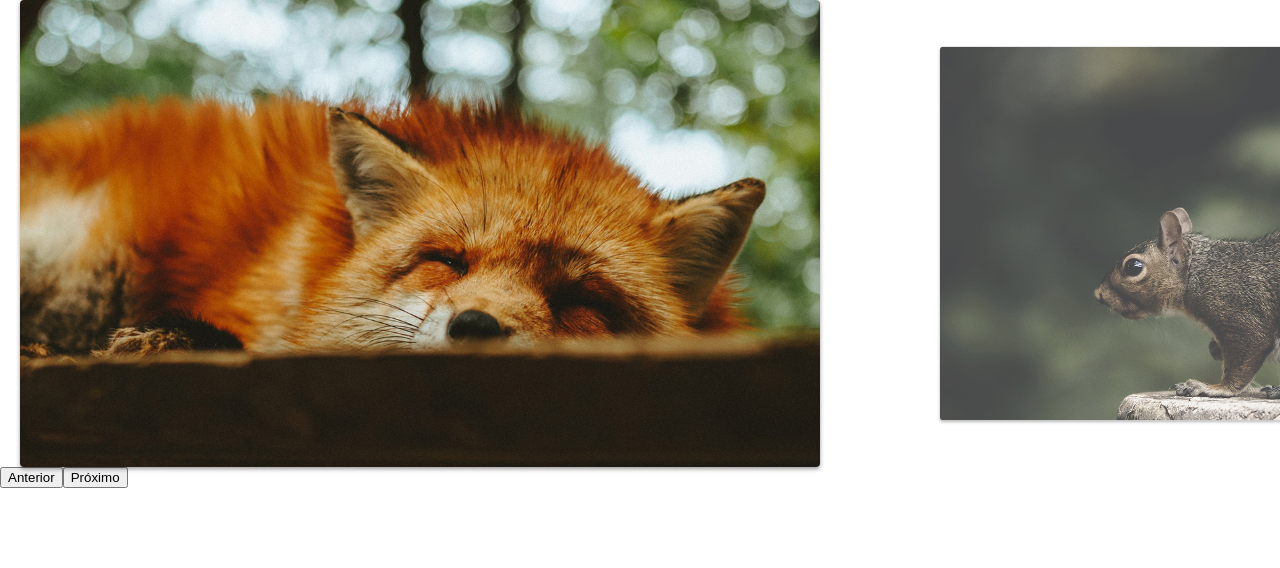
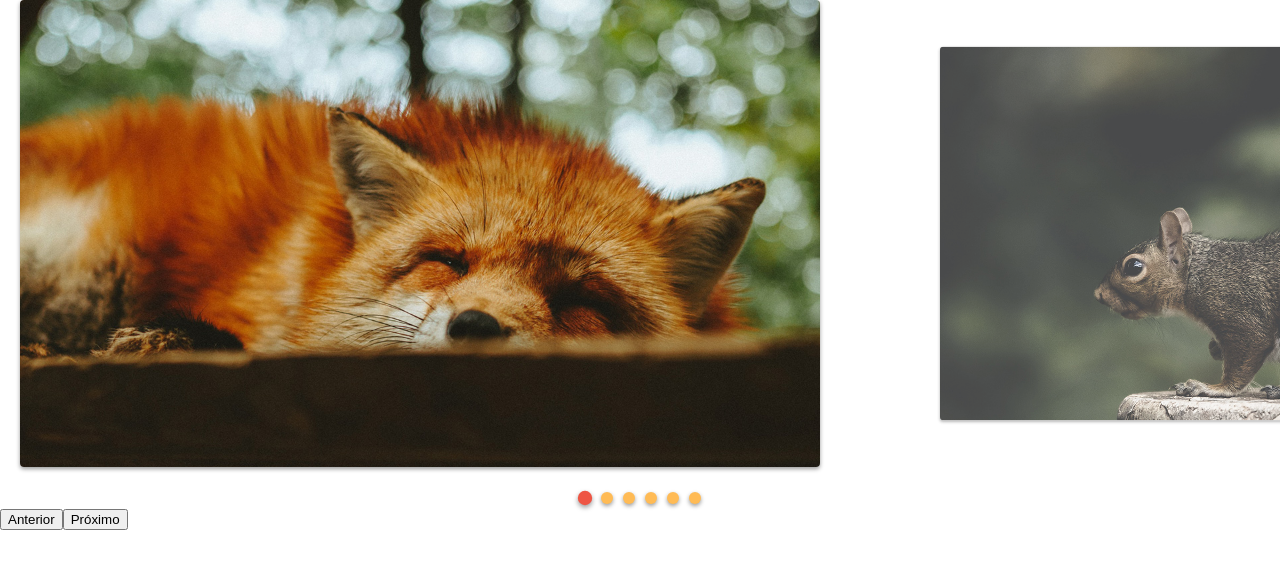
Before and after one commit to patrickfeitosa/slider-js, a website built with webpack: page index.html in a window 1280 px wide. Built offline with nearby package versions, Linux system fonts and the light colour scheme.

Commit message:
Adicionado paginação e criado CustomEvents

```diff
--- a/css/slider.css
+++ b/css/slider.css
@@ -11,7 +11,6 @@
     width: 80vw;
     max-width: 800px;
     margin: 0 20px;
-
     border-radius: 4px;
     overflow: hidden;
     box-shadow: 0 2px 4px rgba(0, 0, 0, .4);
@@ -28,3 +27,28 @@
     opacity: 1;
     transform: scale(1);
 }
+
+.slide-pagination {
+    display: flex;
+    justify-content: center;
+    margin-top: 20px;
+}
+
+.slide-pagination .slide-pagination__item {
+    width: 12px;
+    height: 12px;
+    background-color: #fb5;
+    border-radius: 50%;
+    overflow: hidden;
+    text-indent: -999px;
+    cursor: pointer;
+    margin: 5px;
+    transition: .3s ease-in-out;
+    box-shadow: 0 2px 4px rgba(0, 0, 0, .4);
+}
+
+.slide-pagination .slide-pagination__item:hover,
+.slide-pagination .slide-pagination__item.active {
+    background-color: #e54;
+    transform: scale(1.2);
+}
--- a/js/Slider-General.js
+++ b/js/Slider-General.js
@@ -18,6 +18,7 @@ const Methods = {
          * Slider com navegação
          */
         const sliderWithNav = new SliderNav(options);
+        window.sliderWithNav = sliderWithNav;
         sliderWithNav.init();
     },
 };
--- a/js/modules/Slider.js
+++ b/js/modules/Slider.js
@@ -109,6 +109,9 @@ export class Slider {
         this.slidesIndexNav(index);
         this.dist.finalPosition = activeSlide.position;
         this.changeActiveClass();
+
+        const newEvent = new CustomEvent('slideChanged');
+        this.slide.dispatchEvent(newEvent);
     }
 
     changeActiveClass() {
@@ -157,6 +160,20 @@ export class Slider {
 }
 
 export class SliderNav extends Slider {
+    constructor(...args) {
+        super(...args);
+        this.activeBulletClass = 'active';
+
+        this.addSlideEvents();
+        this.createBulletsPagination();
+        this.appendArrowNavigation();
+
+        this.slide.addEventListener('slideChanged', () => {
+            this.removeActiveClassFromPaginationBullets();
+            this.addActiveClassFromPaginationBullets(this.controlChildrens[this.index.active]);
+        });
+    }
+
     createArrowNavigation() {
         this.prevElement = this.createElementWithClass('button', 'slide-nav__prev');
         this.nextElement = this.createElementWithClass('button', 'slide-nav__next');
@@ -174,15 +191,40 @@ export class SliderNav extends Slider {
     appendArrowNavigation() {
         this.createArrowNavigation();
         this.addEventArrowNavigation();
+
         this.navigationContainer.appendChild(this.prevElement);
         this.navigationContainer.appendChild(this.nextElement);
         this.wrapper.appendChild(this.navigationContainer);
     }
 
-    init() {
-        this.addSlideEvents();
-        this.appendArrowNavigation();
-        return this;
+    createBulletsPagination() {
+        const controlContainer = this.createElementWithClass('ul', 'slide-pagination');
+
+        /* eslint-disable */
+        this.slideArray.map((item, index) => {
+            /* eslint-enable */
+            const itemElement = this.createElementWithClass('li', 'slide-pagination__item');
+            itemElement.innerText = index + 1;
+            itemElement.addEventListener('click', (ev) => {
+                ev.preventDefault();
+                this.removeActiveClassFromPaginationBullets();
+                this.addActiveClassFromPaginationBullets(ev.currentTarget);
+                this.changeSlide(index);
+            });
+            controlContainer.appendChild(itemElement);
+        });
+        this.control = controlContainer;
+        this.controlChildrens = [...this.control.children];
+        this.wrapper.appendChild(controlContainer);
+        this.addActiveClassFromPaginationBullets(this.controlChildrens[this.index.active]);
+    }
+
+    addActiveClassFromPaginationBullets(target) {
+        target.classList.add(this.activeBulletClass);
+    }
+
+    removeActiveClassFromPaginationBullets() {
+        [...this.control.children].map(item => item.classList.remove(this.activeBulletClass));
     }
 
     /* eslint-disable */
```
Also changed, not shown: dist/js/slider.min.js.
